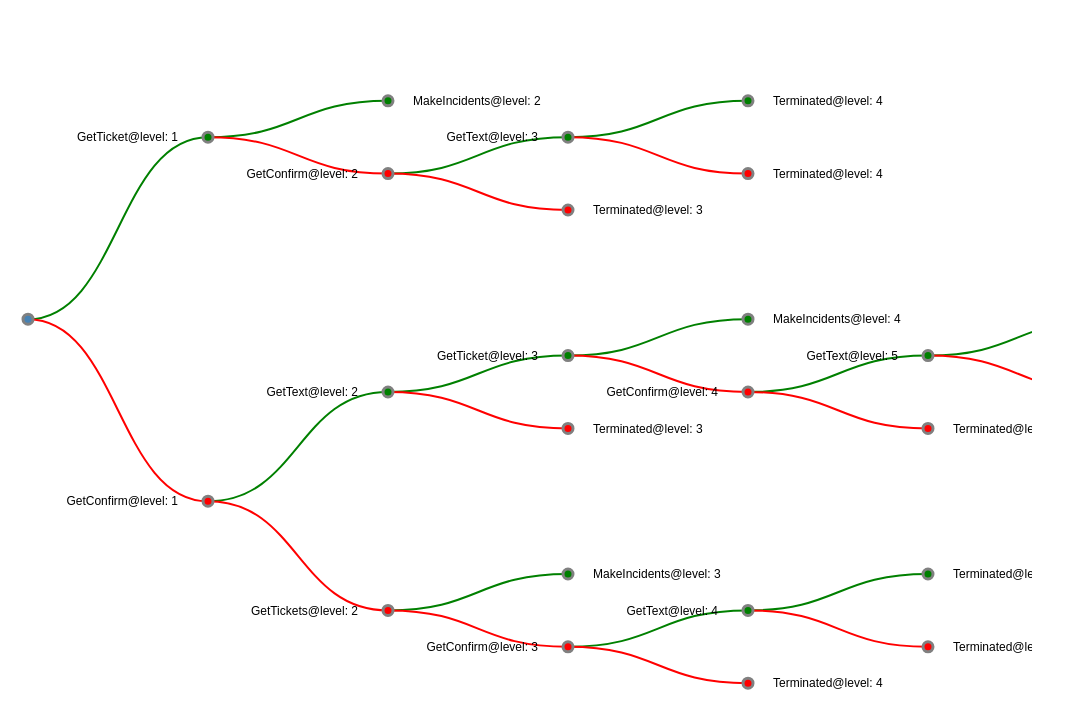
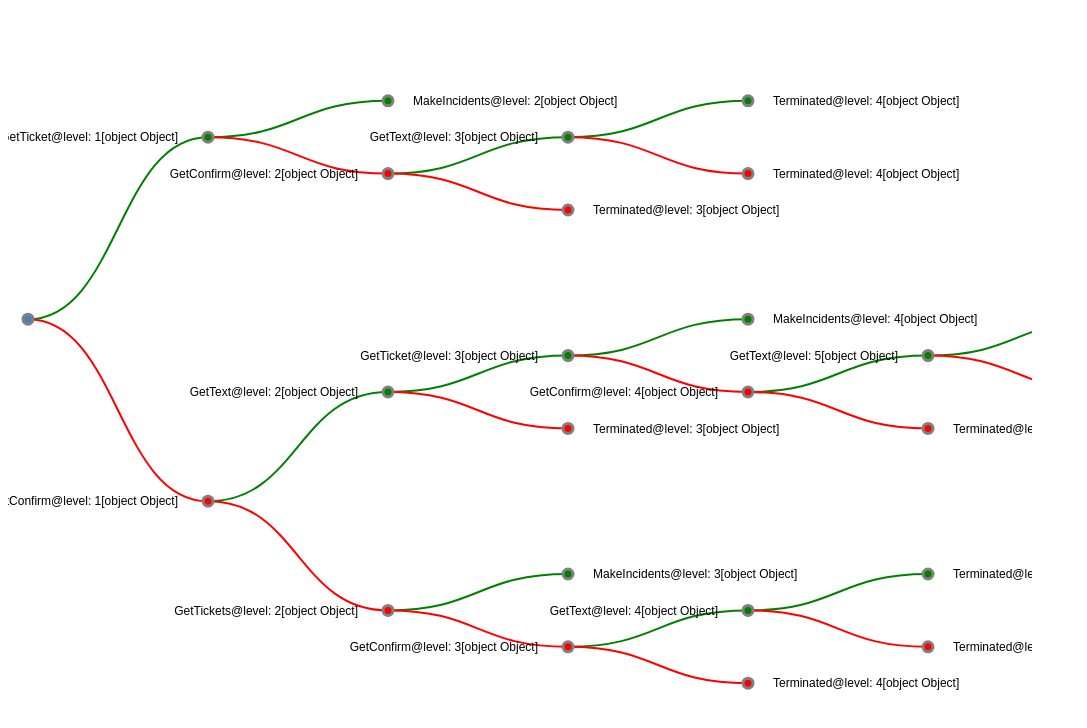
Before and after one commit to fuselabs/echobot, a website: page convs/ServiceDesk/index.html in a window 1280 px wide. Shown: the whole page, without its empty margins (0-1087 px from the left). Drawn offline with nearby package versions, Linux system fonts and the light colour scheme.

Commit message:
Update index.html

```diff
--- a/convs/ServiceDesk/index.html
+++ b/convs/ServiceDesk/index.html
@@ -173,7 +173,7 @@ function update(source) {
 	  .attr("dy", ".35em")
 	  .attr("text-anchor", function(d) {
 		  return d.children || d._children ? "end" : "start"; })
-	  .text(function(d) { return d.name; })
+	  .text(function(d) { return d.name+d.parameters; })
 	  .style("fill-opacity", 1);
 
   // Declare the links…
```
